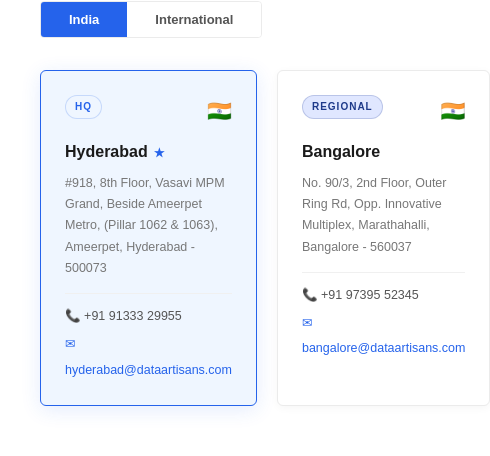
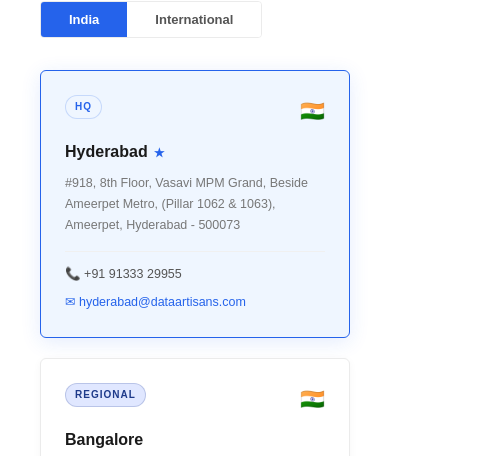
Before and after one commit to dartmetals/DA, a React (Vite) app: page /locations in a window 390 px wide. Shown: the part 707-1163 px from the top of the page, 490 px wide, since content can reach past the window. Built offline with nearby package versions, Linux system fonts and the light colour scheme.

Commit message:
modified location pages

```diff
--- a/src/App.tsx
+++ b/src/App.tsx
@@ -12,7 +12,6 @@
 import Overview from './pages/About/Overview'
 import WhyDataArtisans from './pages/About/Whydataartisans'
 import OurJourney from './pages/About/Ourjourney'
-import Leadership from './pages/About/Leadership'
 import Locations from './pages/About/Locations'
 import TrainingPage from './pages/Expertise/Training'
 import InternshipPage from './pages/Expertise/Internship'
@@ -46,7 +45,6 @@
           <Route path="/overview" element={<Overview />} />
           <Route path='/whydataartisans' element={<WhyDataArtisans/>}/>
           <Route path='/ourjourney' element={<OurJourney/>}/>
-          <Route path='/leadership' element={<Leadership/>}/>
           <Route path='/locations' element={<Locations/>}/>
           <Route path='/training' element={<TrainingPage/>}/>
           <Route path='/internship' element={<InternshipPage/>}/>
--- a/src/pages/About/Locations.tsx
+++ b/src/pages/About/Locations.tsx
@@ -52,7 +52,31 @@
   const [activeCity, setActiveCity] = useState<string | null>('Hyderabad')
   const [activeTab, setActiveTab] = useState<'India' | 'International'>('India')
 
+  // State for responsive layout
+  const [isMobile, setIsMobile] = React.useState(false);
+  const [_isTablet, setIsTablet] = React.useState(false);
+
+  // Check screen size for responsive layout
+  React.useEffect(() => {
+    const checkScreenSize = () => {
+      setIsMobile(window.innerWidth <= 768);
+      setIsTablet(window.innerWidth > 768 && window.innerWidth <= 1024);
+    };
+    checkScreenSize();
+    window.addEventListener("resize", checkScreenSize);
+    return () => window.removeEventListener("resize", checkScreenSize);
+  }, []);
+
   const filtered = offices.filter(o => activeTab === 'India' ? o.country === 'India' : o.country === 'International')
+
+  // Responsive grid style function
+  const getGridStyle = (): React.CSSProperties => {
+    if (isMobile) {
+      return { display: 'grid', gridTemplateColumns: '1fr', gap: '20px' };
+    }
+    // Tablet and Desktop: 3 columns
+    return { display: 'grid', gridTemplateColumns: 'repeat(3,1fr)', gap: '20px' };
+  };
 
   return (
     <AboutLayout title="Locations">
@@ -74,7 +98,7 @@
             ))}
           </div>
 
-          <div style={{ display: 'grid', gridTemplateColumns: 'repeat(3,1fr)', gap: '20px' }}>
+          <div style={getGridStyle()}>
             {filtered.map((office, i) => (
               <div key={i}
                 onClick={() => setActiveCity(office.city)}
```
